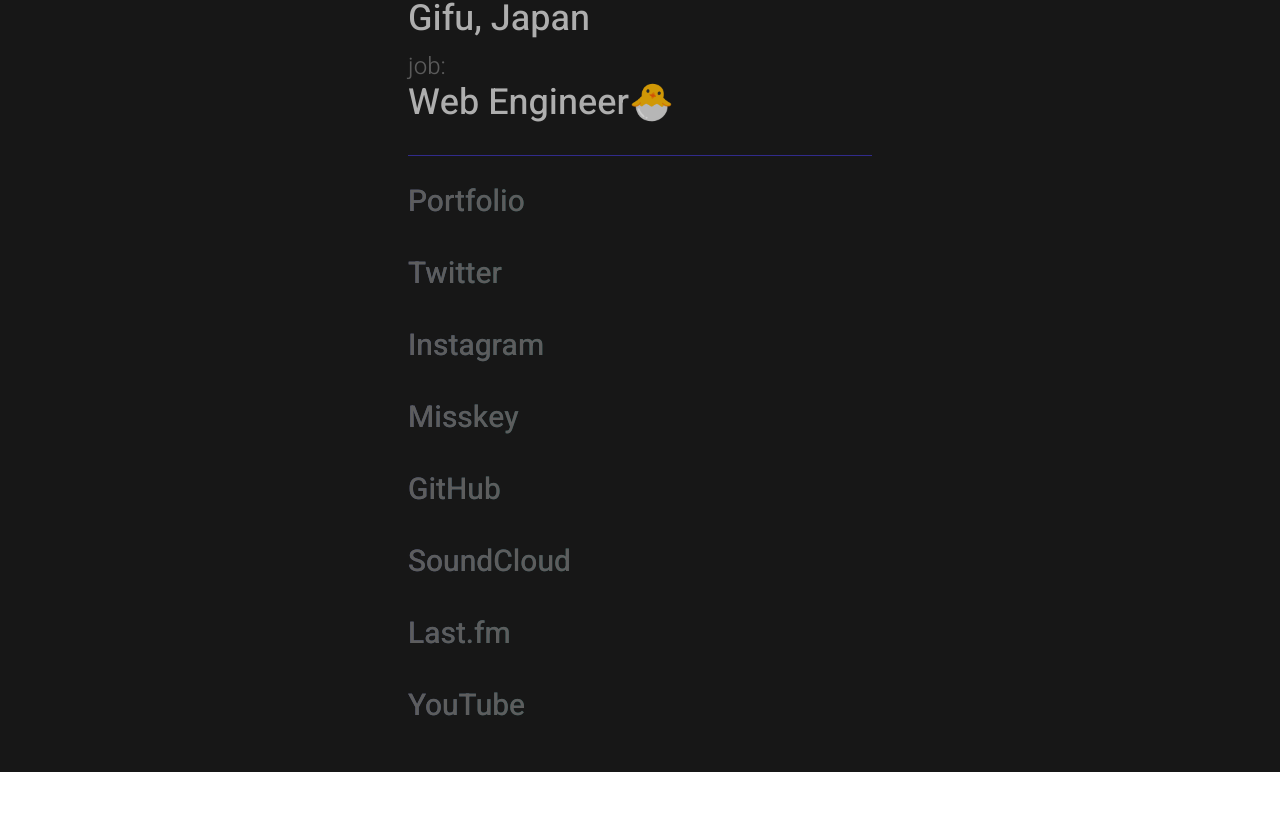
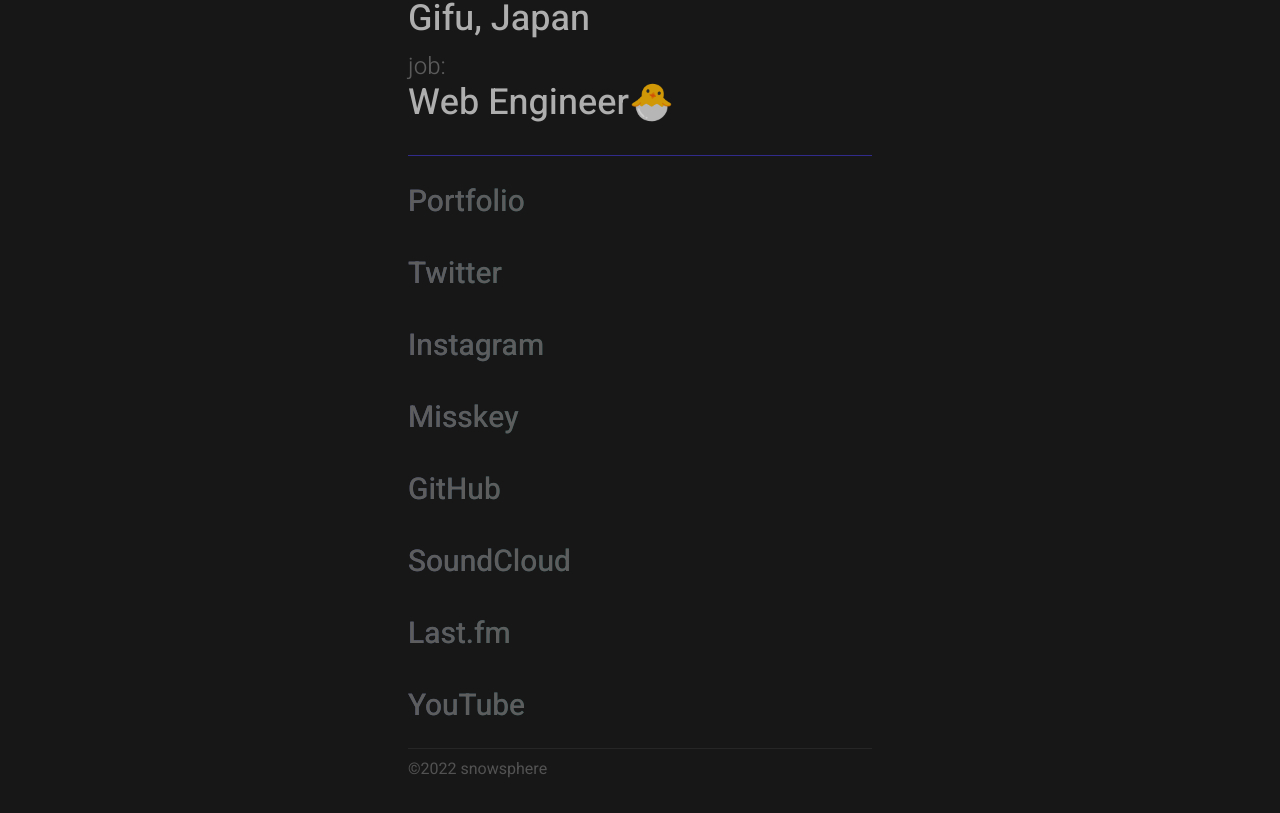
Before and after one commit to prismistim/snowsphere-portal, a React (Vite) app: page / in a window 1280 px wide. Shown: the part 441-1254 px from the top of the page. Before the commit the page ends 1213 px from the top, so only its background shows below. Built offline with nearby package versions, Linux system fonts and the light colour scheme; a web font is replaced by a local one.

Commit message:
feat: 🎸 スクロールバーのデザイン追加とフッダーの追加
- スクロールバーのスタイルを追加してみた

```diff
--- a/src/App.tsx
+++ b/src/App.tsx
@@ -2,18 +2,20 @@
 import Card from "./components/Card"
 import Layout from "./components/layouts/LayoutMain"
 import LinkList from "./components/LinkList/LinkList"
+import Footer from "./components/Footer"
 
 function App() {
   const [count, setCount] = useState(0)
 
   return (
-    <div className="bg-cover bg-neutral-900">
+    <div className="content bg-neutral-900 bg-cover">
       <Layout>
         <div className="mb-8">
           <Card />
         </div>
         <div className="mb-4 animate-pulse border-b border-indigo-800"></div>
         <LinkList></LinkList>
+        <Footer></Footer>
       </Layout>
     </div>
   )
--- a/src/assets/style/index.css
+++ b/src/assets/style/index.css
@@ -4,6 +4,21 @@
 @tailwind components;
 @tailwind utilities;
 
+html {
+  scrollbar-color: #444 #111;
+  scrollbar-width: thin;
+}
+
 body {
   font-family: "Heebo", sans-serif;
 }
+
+::-webkit-scrollbar {
+  width: 10px;
+  background-color: #111;
+  color: #888;
+}
+
+::-webkit-scrollbar-thumb {
+  background-color: #555;
+}
--- /dev/null
+++ b/src/components/Footer.tsx
@@ -0,0 +1,15 @@
+const Footer = () => {
+  const getYear = () => {
+    return new Date().getFullYear()
+  }
+
+  return (
+    <footer className="mt-2 border-t border-neutral-800">
+      <div className="py-2 text-neutral-600">
+        ©{getYear()} snowsphere
+      </div>
+    </footer>
+  )
+}
+
+export default Footer
```
